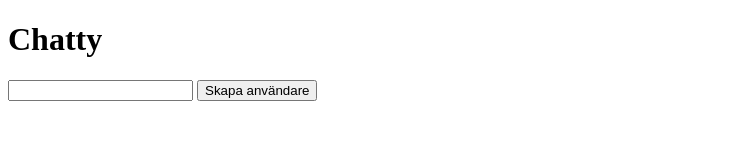
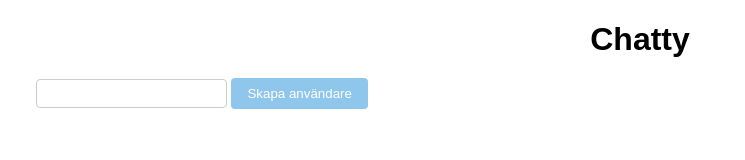
Before and after one commit to NatasaIc/chatyapp-socket.io, a website: page public/index.html in a window 1280 px wide. Shown: the whole page, without its empty margins (0-745 px from the left). Drawn offline with nearby package versions, Linux system fonts and the light colour scheme.

Commit message:
styling startpage

```diff
--- a/public/index.html
+++ b/public/index.html
@@ -3,6 +3,7 @@
   <head>
     <meta charset="UTF-8" />
     <meta name="viewport" content="width=device-width, initial-scale=1.0" />
+    <link rel="stylesheet" href="main.css" />
     <title>Document</title>
   </head>
   <body>
@@ -11,7 +12,6 @@
     <input id="createUsernameInput" type="text" />
     <button id="createUsernameButton">Skapa användare</button>
 
-    <ul id="welcomeMessage"></ul>
     <script src="/socket.io/socket.io.js"></script>
     <script src="script.js" defer></script>
   </body>
--- /dev/null
+++ b/public/main.css
@@ -0,0 +1,38 @@
+body {
+    font-family: Arial, sans-serif;
+    margin: 0;
+    padding: 0;
+}
+
+h1 {
+    text-align: center;
+    margin-bottom: 20px;
+}
+
+button {
+    padding: 8px 16px;
+    background-color: #3498db8c;
+    color: #ffffff;
+    border: none;
+    border-radius: 4px;
+    cursor: pointer;
+}
+
+button:hover {
+    background-color: #2980b9;
+}
+
+ul {
+    list-style: none;
+}
+
+li {
+    padding: 0px 0;
+}
+
+input[type="text"] {
+    padding: 6px;
+    margin-left: 36px;
+    border: 1px solid #ccc;
+    border-radius: 4px;
+}
```
